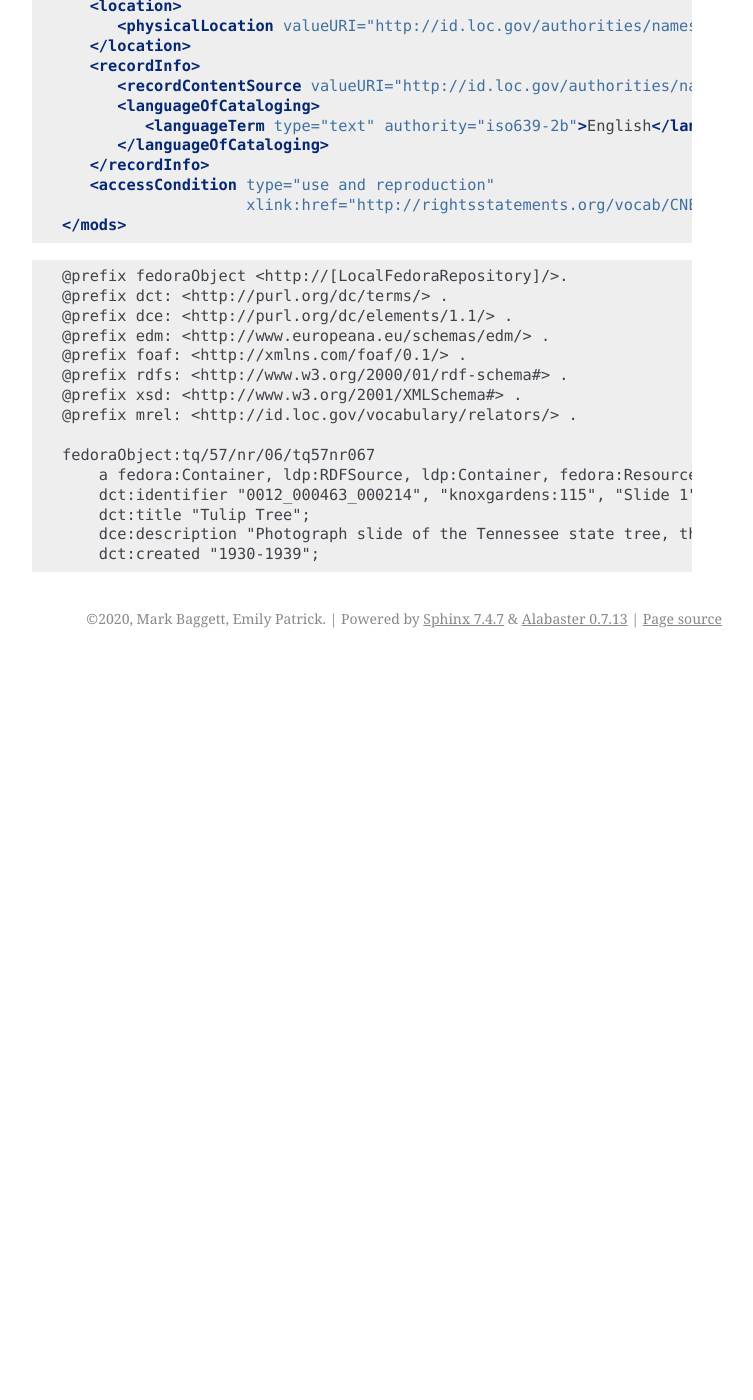
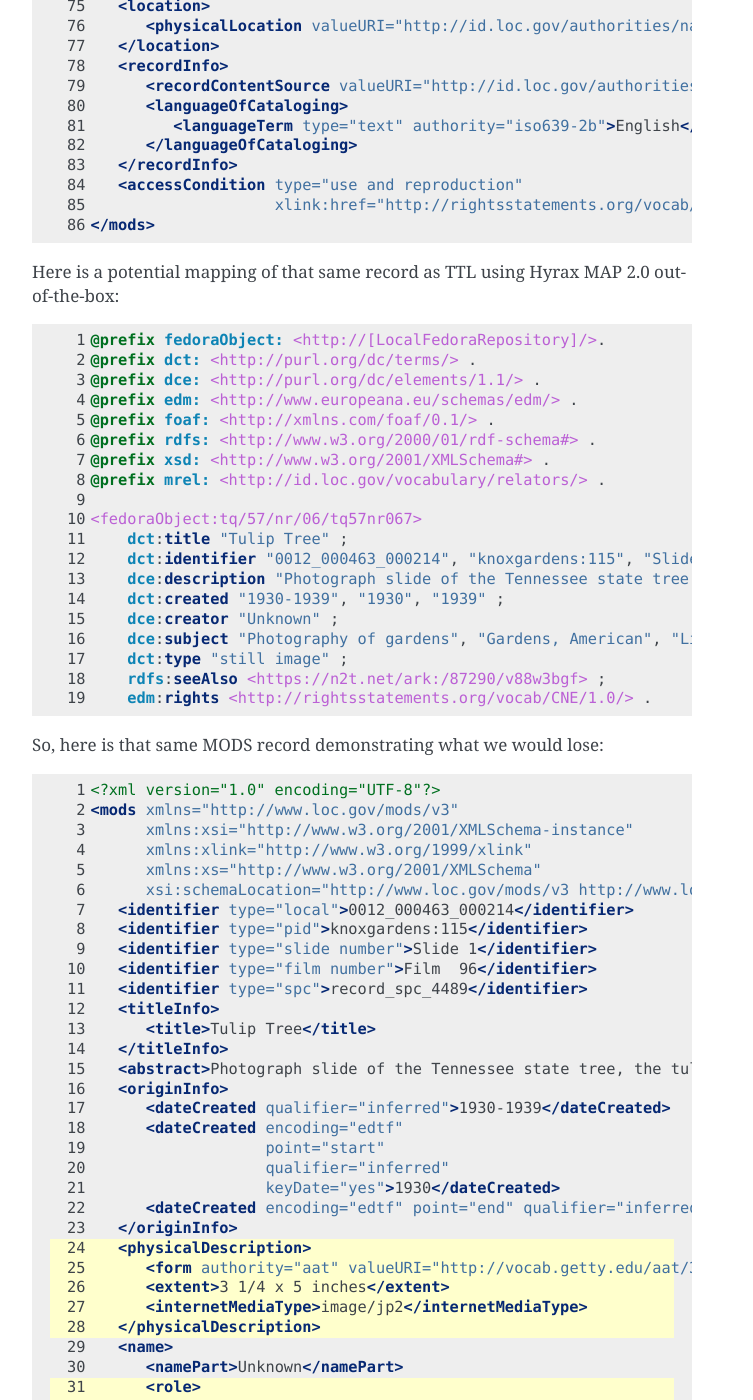
Before and after one commit to markpbaggett/utk_hyrax_review_docs, a Sphinx documentation site: the page built from docs/source/contents/mods_to_rdf.rst, in a window 1280 px wide and 1400 px high, scrolled down 4423 px. Shown: the whole window, without its empty margins (388-1141 px from the left). Built offline with Sphinx 7.4.7, drawn with Linux system fonts in a browser that asks for light colours; before the commit the page ends 5081 px from its top, so only the background shows below that; some of the changed text lies outside the part shown.

Commit message:
Add Hyrax MAP mapping for example 1.

```diff
--- a/docs/source/contents/mods_to_rdf.rst
+++ b/docs/source/contents/mods_to_rdf.rst
@@ -116,6 +116,7 @@ Example 1: Knoxville Garden Slide
 This is a sample MODS record from Knoxville Garden Slides in Islandora 7.
 
 .. code-block:: xml
+    :linenos:
 
     <?xml version="1.0" encoding="UTF-8"?>
     <mods xmlns="http://www.loc.gov/mods/v3"
@@ -204,9 +205,12 @@ This is a sample MODS record from Knoxville Garden Slides in Islandora 7.
                         xlink:href="http://rightsstatements.org/vocab/CNE/1.0/">Copyright Not Evaluated</accessCondition>
     </mods>
 
-.. code-block:: rdf
+Here is a potential mapping of that same record as TTL using Hyrax MAP 2.0 out-of-the-box:
 
-    @prefix fedoraObject <http://[LocalFedoraRepository]/>.
+.. code-block:: turtle
+    :linenos:
+
+    @prefix fedoraObject: <http://[LocalFedoraRepository]/>.
     @prefix dct: <http://purl.org/dc/terms/> .
     @prefix dce: <http://purl.org/dc/elements/1.1/> .
     @prefix edm: <http://www.europeana.eu/schemas/edm/> .
@@ -215,9 +219,106 @@ This is a sample MODS record from Knoxville Garden Slides in Islandora 7.
     @prefix xsd: <http://www.w3.org/2001/XMLSchema#> .
     @prefix mrel: <http://id.loc.gov/vocabulary/relators/> .
 
-    fedoraObject:tq/57/nr/06/tq57nr067
-        a fedora:Container, ldp:RDFSource, ldp:Container, fedora:Resource;
-        dct:identifier "0012_000463_000214", "knoxgardens:115", "Slide 1", "Film  96", "record_spc_4489";
-        dct:title "Tulip Tree";
-        dce:description "Photograph slide of the Tennessee state tree, the tulip tree";
-        dct:created "1930-1939";
+    <fedoraObject:tq/57/nr/06/tq57nr067>
+        dct:title "Tulip Tree" ;
+        dct:identifier "0012_000463_000214", "knoxgardens:115", "Slide 1", "Film  96", "record_spc_4489" ;
+        dce:description "Photograph slide of the Tennessee state tree, the tulip tree" ;
+        dct:created "1930-1939", "1930", "1939" ;
+        dce:creator "Unknown" ;
+        dce:subject "Photography of gardens", "Gardens, American", "Liriodendron tulipifera", "Flowering trees", "Knoxville (Tenn.)" ;
+        dct:type "still image" ;
+        rdfs:seeAlso <https://n2t.net/ark:/87290/v88w3bgf> ;
+        edm:rights <http://rightsstatements.org/vocab/CNE/1.0/> .
+
+So, here is that same MODS record demonstrating what we would lose:
+
+.. code-block:: xml
+    :emphasize-lines: 24-28, 31-34, 36-37, 40-41, 44-45, 48-49, 52-53, 55-57, 59 - 64, 66-71, 73 - 83
+    :linenos:
+
+    <?xml version="1.0" encoding="UTF-8"?>
+    <mods xmlns="http://www.loc.gov/mods/v3"
+          xmlns:xsi="http://www.w3.org/2001/XMLSchema-instance"
+          xmlns:xlink="http://www.w3.org/1999/xlink"
+          xmlns:xs="http://www.w3.org/2001/XMLSchema"
+          xsi:schemaLocation="http://www.loc.gov/mods/v3 http://www.loc.gov/standards/mods/v3/mods-3-5.xsd">
+       <identifier type="local">0012_000463_000214</identifier>
+       <identifier type="pid">knoxgardens:115</identifier>
+       <identifier type="slide number">Slide 1</identifier>
+       <identifier type="film number">Film  96</identifier>
+       <identifier type="spc">record_spc_4489</identifier>
+       <titleInfo>
+          <title>Tulip Tree</title>
+       </titleInfo>
+       <abstract>Photograph slide of the Tennessee state tree, the tulip tree</abstract>
+       <originInfo>
+          <dateCreated qualifier="inferred">1930-1939</dateCreated>
+          <dateCreated encoding="edtf"
+                       point="start"
+                       qualifier="inferred"
+                       keyDate="yes">1930</dateCreated>
+          <dateCreated encoding="edtf" point="end" qualifier="inferred">1939</dateCreated>
+       </originInfo>
+       <physicalDescription>
+          <form authority="aat" valueURI="http://vocab.getty.edu/aat/300134977">lantern slides</form>
+          <extent>3 1/4 x 5 inches</extent>
+          <internetMediaType>image/jp2</internetMediaType>
+       </physicalDescription>
+       <name>
+          <namePart>Unknown</namePart>
+          <role>
+             <roleTerm authority="marcrelator"
+                       valueURI="http://id.loc.gov/vocabulary/relators/pht">Photographer</roleTerm>
+          </role>
+       </name>
+       <subject authority="lcsh"
+                valueURI="http://id.loc.gov/authorities/subjects/sh85101348">
+          <topic>Photography of gardens</topic>
+       </subject>
+       <subject authority="lcsh"
+                valueURI="http://id.loc.gov/authorities/subjects/sh85053123">
+          <topic>Gardens, American</topic>
+       </subject>
+       <subject authority="lcsh"
+                valueURI="http://id.loc.gov/authorities/subjects/sh85077428">
+          <topic>Liriodendron tulipifera</topic>
+       </subject>
+       <subject authority="lcsh"
+                valueURI="http://id.loc.gov/authorities/subjects/sh85049328">
+          <topic>Flowering trees</topic>
+       </subject>
+       <subject authority="naf"
+                valueURI="http://id.loc.gov/authorities/names/n79109786">
+          <geographic>Knoxville (Tenn.)</geographic>
+          <cartographics>
+             <coordinates>35.96064, -83.92074</coordinates>
+          </cartographics>
+       </subject>
+       <note>Mrs. A. C. Bruner donated this collection to the University of Tennessee. Creation dates were inferred from the dates associated with the archival collection and the activity dates of the Jim Thompson Company.</note>
+       <relatedItem displayLabel="Project" type="host">
+          <titleInfo>
+             <title>Knoxville Garden Slides</title>
+          </titleInfo>
+       </relatedItem>
+       <typeOfResource>still image</typeOfResource>
+       <relatedItem displayLabel="Collection" type="host">
+          <titleInfo>
+             <title>Knoxville Gardens Slides</title>
+          </titleInfo>
+          <identifier>MS.1324</identifier>
+          <location>
+             <url>https://n2t.net/ark:/87290/v88w3bgf</url>
+          </location>
+       </relatedItem>
+       <location>
+          <physicalLocation valueURI="http://id.loc.gov/authorities/names/no2014027633">University of Tennessee, Knoxville. Special Collections</physicalLocation>
+       </location>
+       <recordInfo>
+          <recordContentSource valueURI="http://id.loc.gov/authorities/names/n87808088">University of Tennessee, Knoxville. Libraries</recordContentSource>
+          <languageOfCataloging>
+             <languageTerm type="text" authority="iso639-2b">English</languageTerm>
+          </languageOfCataloging>
+       </recordInfo>
+       <accessCondition type="use and reproduction"
+                        xlink:href="http://rightsstatements.org/vocab/CNE/1.0/">Copyright Not Evaluated</accessCondition>
+    </mods>
```
